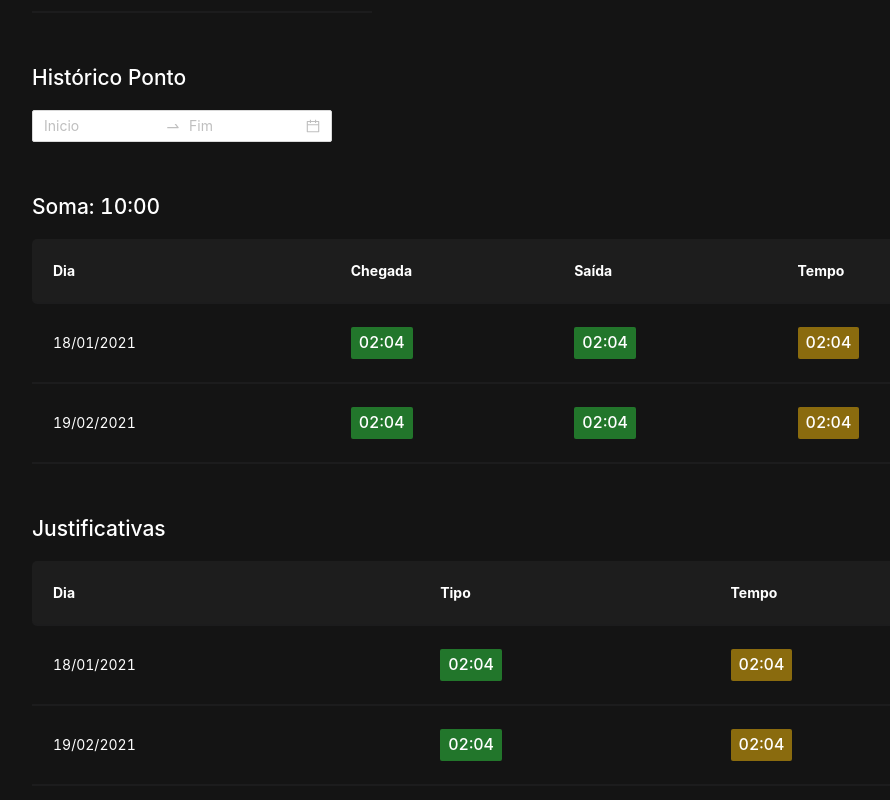
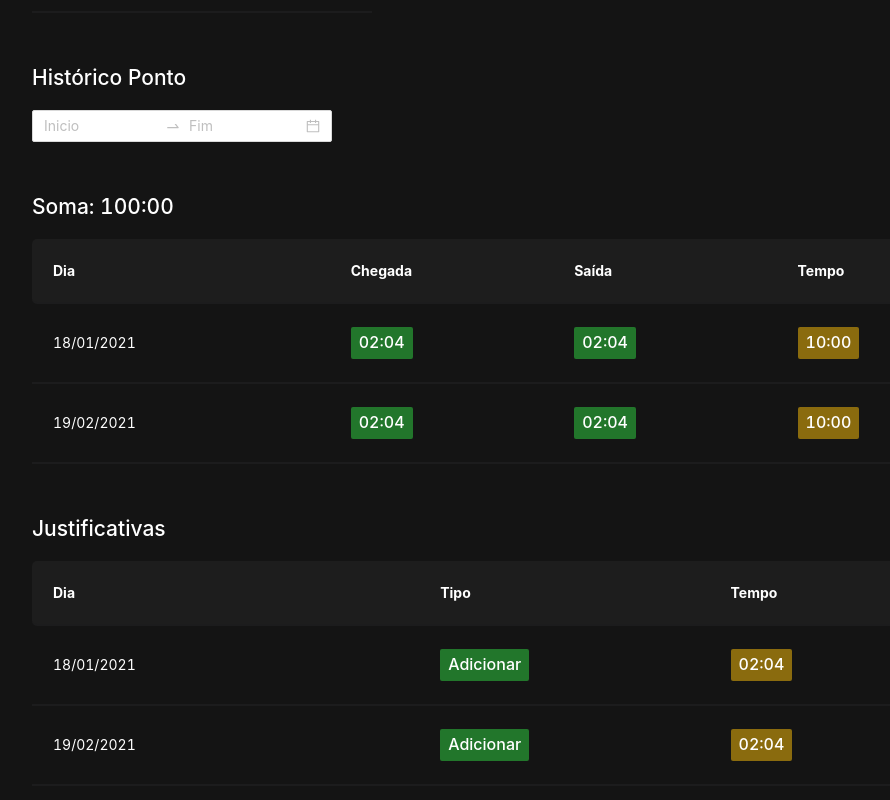
Before and after one commit to cpejr/frontend-novoponto, a React (Create React App) app: page /consultadehoras in a window 1280 px wide. Shown: the part 532-1332 px from the top of the page, without its empty margins (204-1094 px from the left). Built offline with nearby package versions, Linux system fonts and the light colour scheme.

Commit message:
Adaptações do InfoDisplayer na pagina

```diff
--- a/src/pages/HourConsultation/index.js
+++ b/src/pages/HourConsultation/index.js
@@ -5,6 +5,7 @@ import { DatePicker, Space } from 'antd';
 
 import {
   HourDisplayer,
+  InfoDisplayer,
   CommonSelectBox,
 } from "../../components/atoms";
 
@@ -100,12 +101,10 @@ const HoursConsultation = () => {
     console.log('Formatted Selected Time: ', dateString);
   }
 
-  function onOk(value) {
-    console.log('onOk: ', value);
-  }
 
+  // Somente para inicializar, depois retiraremos o useEffect
   useEffect(() => {
-    setResultSumHistoricHours("10:00");
+    setResultSumHistoricHours("100:00");
   }, []);
 
 
@@ -174,7 +173,6 @@ const HoursConsultation = () => {
           <RangePicker
             format="YYYY-MM-DD"
             onChange={handleSelectDate}
-            onOk={onOk}
             placeholder={['Inicio', 'Fim']}
             />
         </Space>
@@ -209,9 +207,9 @@ const HoursConsultation = () => {
                   />
                 </td>
                 <td className="timeArea">
-                  <HourDisplayer
-                    hour={new Date().getTime()}
-                    hourColor={themeColors.yellow}
+                  <InfoDisplayer
+                    info={"10:00"}
+                    infoColor={themeColors.yellow}
                   />
                 </td>
               </tr>
@@ -242,14 +240,14 @@ const HoursConsultation = () => {
                   {item.dia}
                 </td>
                 <td className="typeArea">
-                  <HourDisplayer
-                    hour={"Adicionar"}
-                    hourColor={themeColors.green}
+                  <InfoDisplayer
+                    info={"Adicionar"}
+                    infoColor={themeColors.green}
                   />
                 </td>
                 <td className="timeArea">
                   <HourDisplayer
-                    hour={new Date().getTime()}
+                    hour={"10:00"}
                     hourColor={themeColors.yellow}
                   />
                 </td>
```
